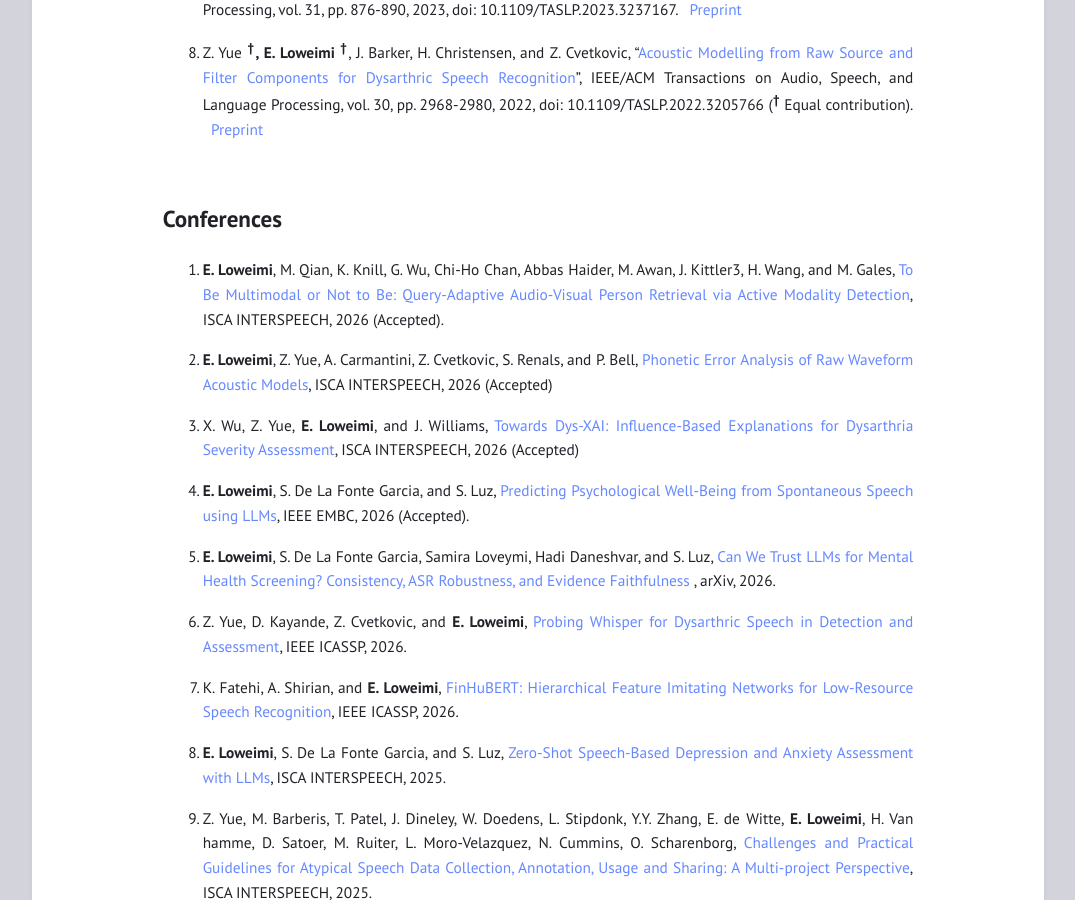
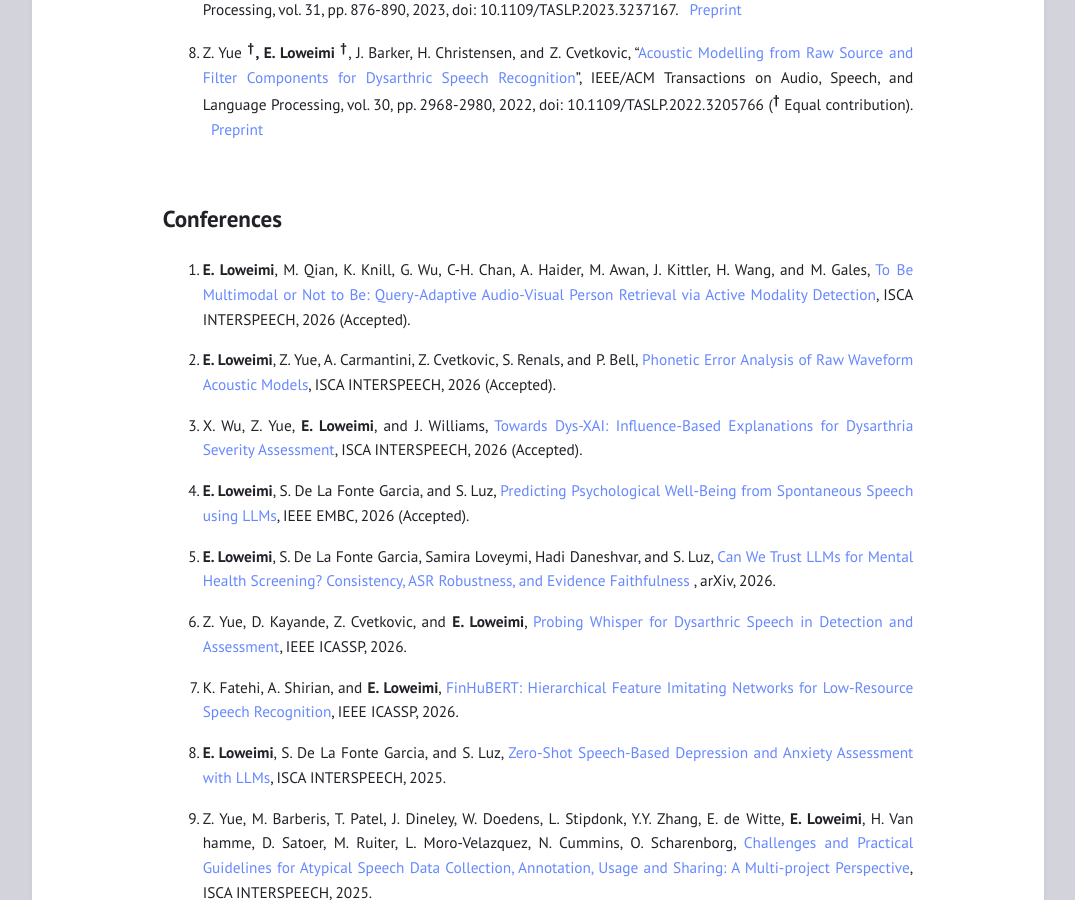
Before and after one commit to eloweimi/eloweimi.github.io, a Jekyll site: the page built from publications.md, in a window 1280 px wide and 900 px high, scrolled down 908 px. Shown: the whole window, without its empty margins (102-1177 px from the left). Built offline with Jekyll 4.4.1, drawn with Linux system fonts in a browser that asks for light colours.

Commit message:
Update publications.md

```diff
--- a/publications.md
+++ b/publications.md
@@ -33,11 +33,11 @@
 
 ## Conferences ##
 
-1. **E. Loweimi**, M. Qian, K. Knill, G. Wu, Chi-Ho Chan, Abbas Haider, M. Awan, J. Kittler3, H. Wang, and M. Gales, [To Be Multimodal or Not to Be: Query-Adaptive Audio-Visual Person Retrieval via Active Modality Detection](), ISCA INTERSPEECH, 2026 (Accepted).
+1. **E. Loweimi**, M. Qian, K. Knill, G. Wu, C-H. Chan, A. Haider, M. Awan, J. Kittler, H. Wang, and M. Gales, [To Be Multimodal or Not to Be: Query-Adaptive Audio-Visual Person Retrieval via Active Modality Detection](https://eloweimi.github.io/publications/), ISCA INTERSPEECH, 2026 (Accepted).
 
-2. **E. Loweimi**, Z. Yue, A. Carmantini, Z. Cvetkovic, S. Renals, and P. Bell, [Phonetic Error Analysis of Raw Waveform Acoustic Models](), ISCA INTERSPEECH, 2026 (Accepted)
+2. **E. Loweimi**, Z. Yue, A. Carmantini, Z. Cvetkovic, S. Renals, and P. Bell, [Phonetic Error Analysis of Raw Waveform Acoustic Models](https://eloweimi.github.io/publications/), ISCA INTERSPEECH, 2026 (Accepted).
 
-3. X. Wu, Z. Yue, **E. Loweimi**, and J. Williams, [Towards Dys-XAI: Influence-Based Explanations for Dysarthria Severity Assessment](), ISCA INTERSPEECH, 2026 (Accepted)
+3. X. Wu, Z. Yue, **E. Loweimi**, and J. Williams, [Towards Dys-XAI: Influence-Based Explanations for Dysarthria Severity Assessment](https://eloweimi.github.io/publications/), ISCA INTERSPEECH, 2026 (Accepted).
 
 4. **E. Loweimi**, S. De La Fonte Garcia, and S. Luz, [Predicting Psychological Well-Being from Spontaneous Speech using LLMs](https://arxiv.org/abs/2605.11303), IEEE EMBC, 2026 (Accepted).
 
```
